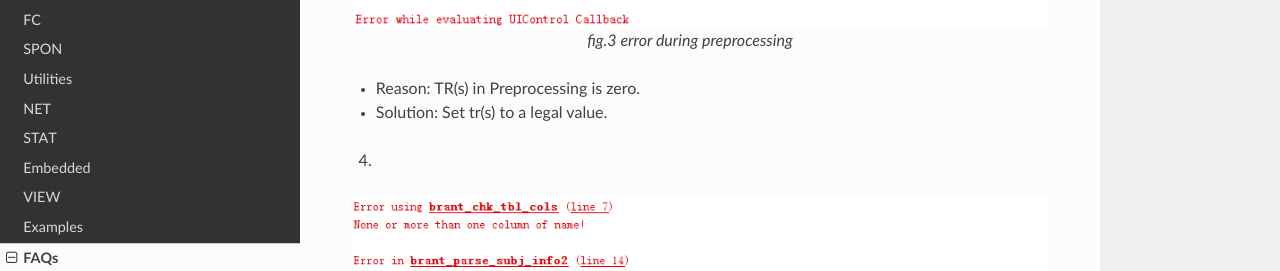
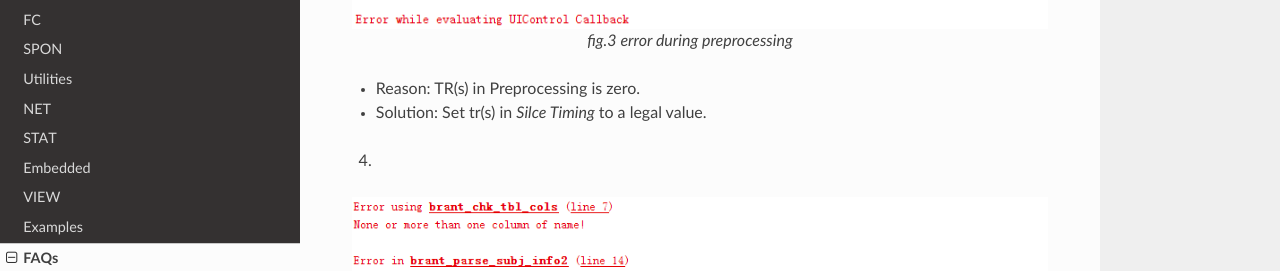
Before and after one commit to lkrjj/sphinx_doc_brant, a Sphinx documentation site: the page built from source/FAQs.txt, in a window 1280 px wide and 900 px high, scrolled down 3225 px. Shown: the part 155-426 px from the top of the window. Built offline with Sphinx 7.4.7 and the Read the Docs theme 2.0.0, drawn with Linux system fonts in a browser that asks for light colours.

Commit message:
correct introduction in FAQs

```diff
--- a/source/FAQs.txt
+++ b/source/FAQs.txt
@@ -103,7 +103,7 @@ What can I Do When an Error Occurs
    fig.3 error during preprocessing
 
 * Reason: TR(s) in Preprocessing is zero.
-* Solution: Set tr(s) to a legal value.
+* Solution: Set tr(s) in *Silce Timing* to a legal value.
 
 4.
 
```
